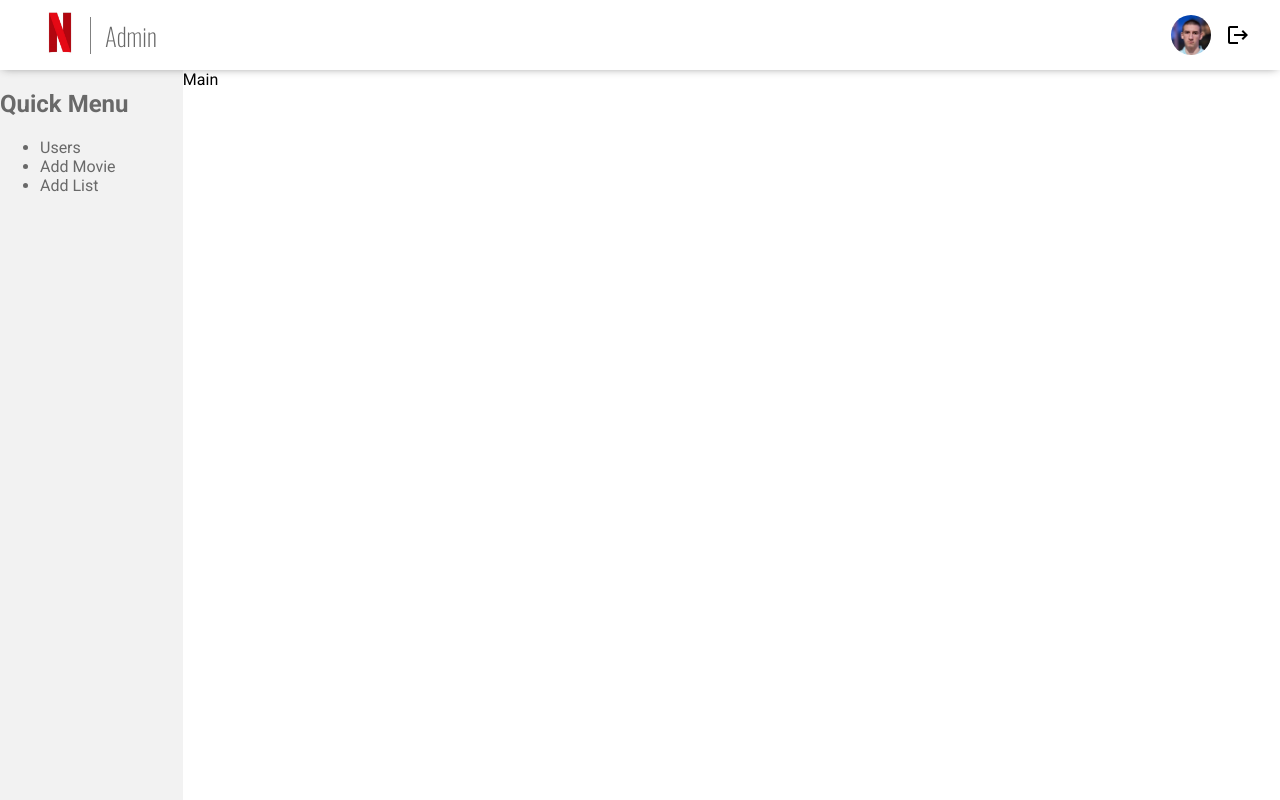
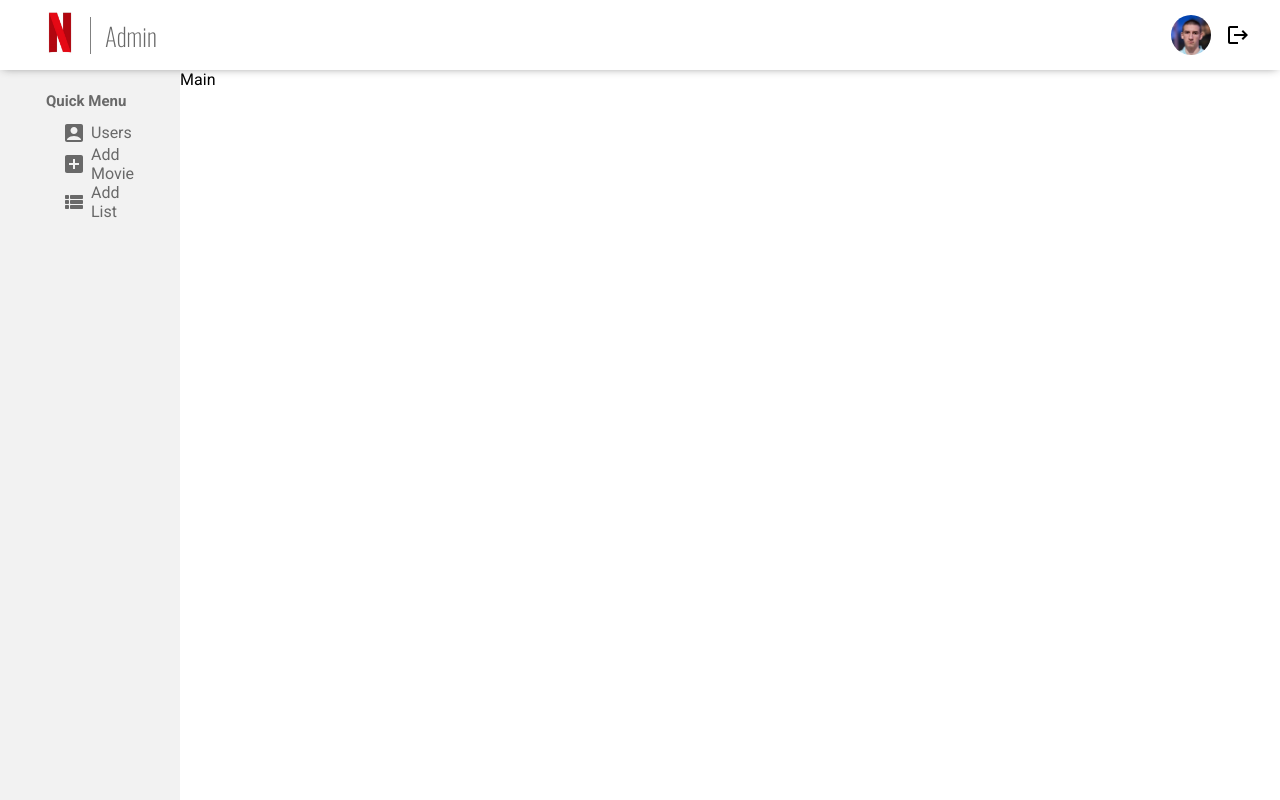
Before and after one commit to tsankovelichkov/netflix-admin, a React (Create React App) app: page /users in a window 1280 px wide. Built offline with nearby package versions, Linux system fonts and the light colour scheme.

Commit message:
creating Users Component

```diff
--- a/src/components/Main/Main.css
+++ b/src/components/Main/Main.css
@@ -1,3 +1,3 @@
 .main {
-    flex: 6;
+    flex: 7;
 }
--- a/src/components/Sidebar/ListItem/ListItem.css
+++ b/src/components/Sidebar/ListItem/ListItem.css
@@ -0,0 +1,26 @@
+.quickMenu-title {
+    font-size: 15px;
+}
+
+.sidebar-listItem {
+    padding: 0px 16px;
+    margin-top: -2px;
+    margin-right: -16px;
+}
+
+.sidebar-listItem-el {
+    font-size: 16px;
+    list-style: none;
+    display: flex;
+    align-items: center;
+}
+
+.sidebar-listItem-el:active {
+    background-color: grey;
+    color: white;
+    border-radius: 5px;
+}
+
+.sidebar-icons {
+    margin-right: 5px;
+}
--- a/src/components/Sidebar/ListItem/ListItem.jsx
+++ b/src/components/Sidebar/ListItem/ListItem.jsx
@@ -1,13 +1,26 @@
 import React from 'react'
+import "./ListItem.css"
+import AddBoxIcon from '@mui/icons-material/AddBox';
+import AccountBoxIcon from '@mui/icons-material/AccountBox';
+import ViewListRoundedIcon from '@mui/icons-material/ViewListRounded';
 
 const ListItem = () => {
     return (
         <div className="sidebar-quickMenu-container">
             <h2 className='quickMenu-title'>Quick Menu</h2>
             <ul className="sidebar-listItem">
-                <li className='sidebar-listItem-el'>Users</li>
-                <li className='sidebar-listItem-el'>Add Movie</li>
-                <li className='sidebar-listItem-el'>Add List</li>
+                <li className='sidebar-listItem-el active'>
+                    <AccountBoxIcon className='sidebar-icons'/>
+                    Users
+                </li>
+                <li className='sidebar-listItem-el'>
+                    <AddBoxIcon className='sidebar-icons'/>
+                    Add Movie
+                </li>
+                <li className='sidebar-listItem-el'>
+                    <ViewListRoundedIcon className='sidebar-icons'/>
+                    Add List
+                </li>
             </ul>
         </div>
     )
--- a/src/components/Sidebar/Sidebar.css
+++ b/src/components/Sidebar/Sidebar.css
@@ -4,3 +4,7 @@
     height: calc(100vh - 70.03px);
     color: dimgray;
 }
+
+.sidebar-wrapper {
+    padding: 10px 46px;
+}
```
Also changed, not shown: src/components/Users/User.jsx (added), src/components/Users/Users.css (added).
